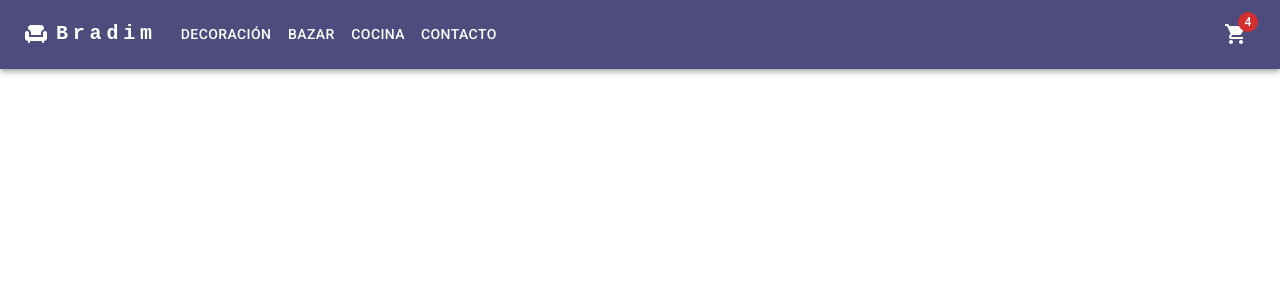
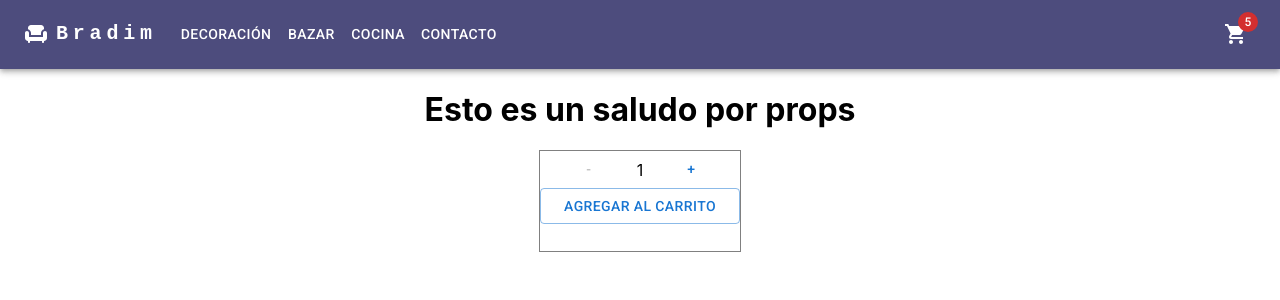
Before and after one commit to JulianBogado/Bogado-React-31205, a React (Create React App) app: page / in a window 1280 px wide. Shown: the top 300 px of the page. Built offline with nearby package versions, Linux system fonts and the light colour scheme.

Commit message:
Se agrega botonera con contador

```diff
--- a/src/App.css
+++ b/src/App.css
@@ -28,6 +28,7 @@
   color: #61dafb;
 }
 
+
 @keyframes App-logo-spin {
   from {
     transform: rotate(0deg);
--- a/src/App.js
+++ b/src/App.js
@@ -1,12 +1,17 @@
 import logo from './logo.svg';
 import './App.css';
 import NavBar from './components/NavBar';
+import ItemListContainer from './components/ItemListContainer';
+
 
 function App() {
   return (
+    <>
     <div className="App">
       <NavBar />
+      <ItemListContainer greeting={"Esto es un saludo por props"}/>
     </div>
+    </>
   );
 }
 
--- /dev/null
+++ b/src/components/ItemCount.jsx
@@ -0,0 +1,61 @@
+import React, { useState, useEffect } from 'react';
+import Stack from '@mui/material/Stack';
+import Button from '@mui/material/Button';
+import "./css-components/ItemCount.css"
+import { Alert, ClickAwayListener, Collapse, Tooltip } from '@mui/material';
+
+function ItemCount({stock, initial, onAdd}) {
+    //Contador
+    const [contador, setContador] = useState(1);
+    //Boton que resta
+    const [restar, setRestar] = useState(true);
+    //Boton que suma
+    const [sumar, setSumar] = useState(false);
+    //Tooltip
+    const [mensaje, setMensaje] = useState(false);
+    useEffect(() => {
+      if (contador > 1) {
+        setRestar(false);
+      } else if (contador <=1){
+        setRestar(true);
+      }
+    }, [contador])
+
+    useEffect(() => {
+      if (contador == stock){
+        setSumar(true);
+        setMensaje(true);
+      } else if (contador <=stock){
+        setMensaje(false);
+        setSumar(false);
+      }
+    }, [contador])
+
+
+    return (
+        <>
+        <div className='centerDiv'>
+            <Stack spacing={2} direction="row" justifyContent="center" alignItems="center">
+                  <Button disabled={restar} onClick={()=>{
+                      setContador(contador - 1);
+                  }} >-</Button>
+                  <p>{contador}</p>
+                  <ClickAwayListener onClickAway={()=>{
+                      setMensaje(false);
+                  }}>
+                    <Tooltip placement='top' open={mensaje} title='No hay más stock que el seleccionado'>
+                      <Button disabled={sumar} onClick={()=>{
+                        setContador(contador + 1);
+                    }}>+</Button>
+                    </Tooltip>
+                  </ClickAwayListener>
+            </Stack>
+        <Stack>
+            <Button size="medium" variant="outlined">Agregar al carrito</Button>
+        </Stack>
+        </div>
+        </>
+      );
+}
+
+export default ItemCount
--- a/src/components/ItemListContainer.jsx
+++ b/src/components/ItemListContainer.jsx
@@ -5,9 +5,9 @@ function ItemListContainer({greeting}) {
   return (
     <>
     <h1>{greeting}</h1>
-{/*     <div>
+    <div>
     <ItemCount stock={6} initial={1}  />
-  </div> */}
+  </div>
   </>
   )
 }
--- a/src/components/NavBar.jsx
+++ b/src/components/NavBar.jsx
@@ -7,13 +7,10 @@ import Typography from '@mui/material/Typography';
 import Menu from '@mui/material/Menu';
 import MenuIcon from '@mui/icons-material/Menu';
 import Container from '@mui/material/Container';
-import Avatar from '@mui/material/Avatar';
 import Button from '@mui/material/Button';
-import Tooltip from '@mui/material/Tooltip';
 import MenuItem from '@mui/material/MenuItem';
 import ChairIcon from '@mui/icons-material/Chair';
-import Badge from '@mui/material/Badge/Badge';
-import ShoppingCartIcon from '@mui/icons-material/ShoppingCart';
+import CartWidget from './CartWidget';
 
 const pages = ['Decoración', 'Bazar', 'Cocina', 'Contacto'];
 
@@ -118,13 +115,7 @@ const NavBar = () => {
           </Box>
 
           <Box sx={{ flexGrow: 0 }}>
-            <Tooltip title="Carrito">
-            <IconButton aria-label="cart" color="inherit">
-              <Badge badgeContent={4} color="error">
-                <ShoppingCartIcon />
-              </Badge>
-            </IconButton>
-            </Tooltip>
+            <CartWidget items={5}/>
           </Box>
         </Toolbar>
       </Container>
--- /dev/null
+++ b/src/components/css-components/ItemCount.css
@@ -0,0 +1,7 @@
+.centerDiv{
+    margin: auto;
+    border: 1px solid gray;
+    height: 100px;
+    width: 200px;
+
+  }
```
